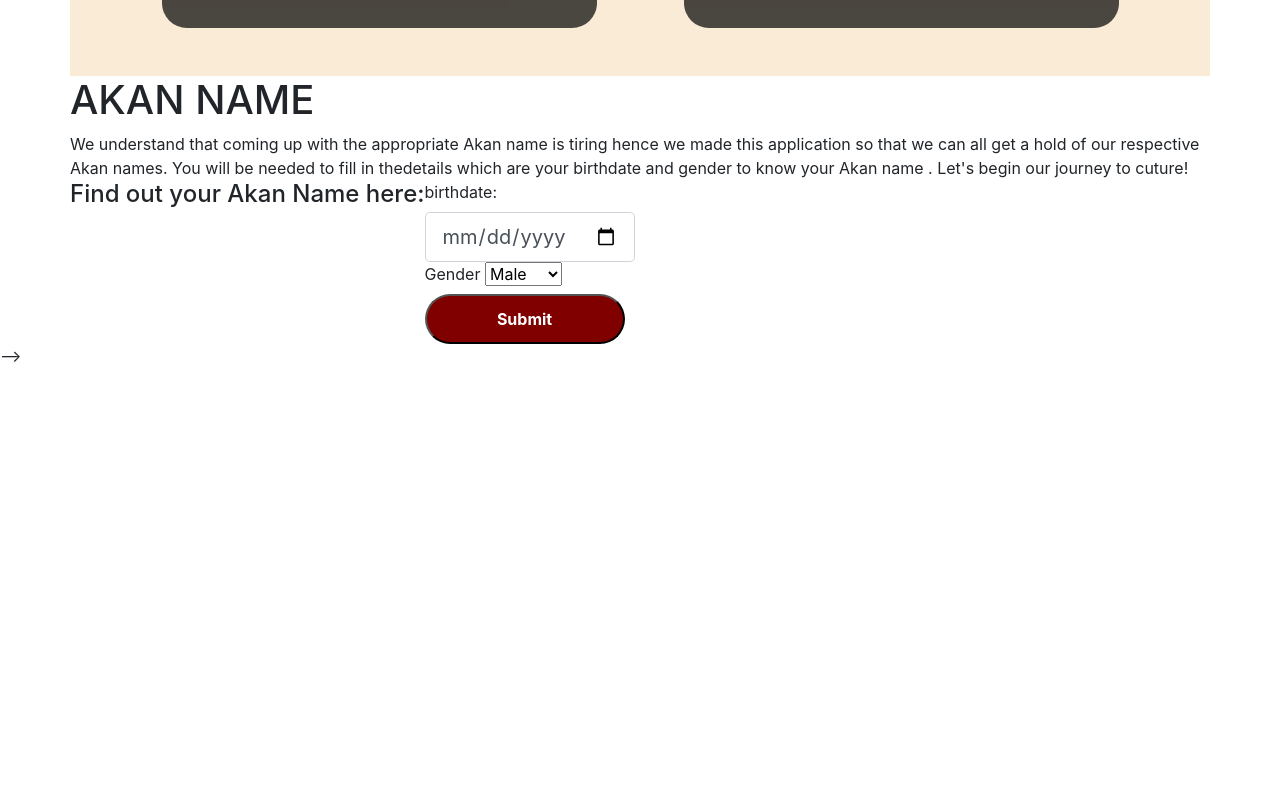
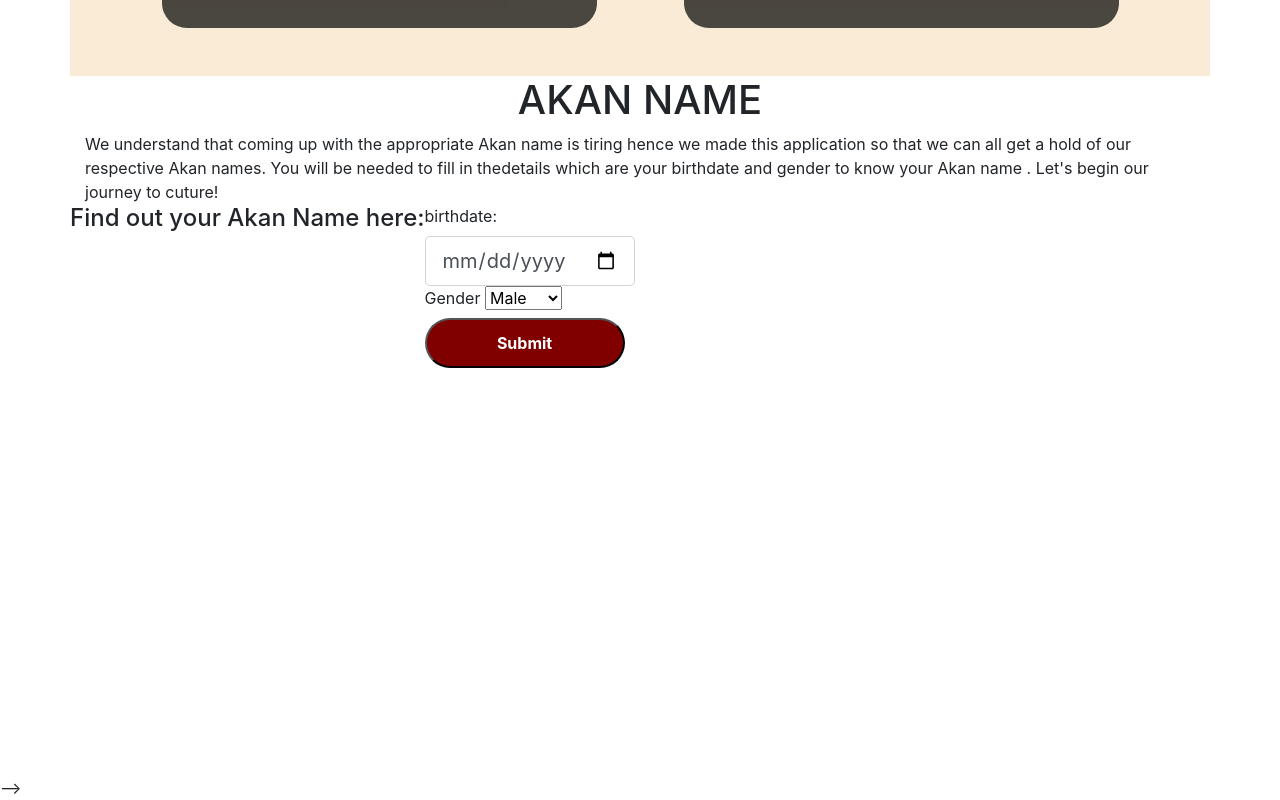
Before and after one commit to Nobella-Nyarari-Ejiofor/ghanaculture, a plain HTML site: page index.html in a window 1280 px wide. Shown: the part 1517-2317 px from the top of the page. Before the commit the page ends 1885 px from the top, so only its background shows below. Drawn offline with nearby package versions, Linux system fonts and the light colour scheme.

```diff
--- a/index.css
+++ b/index.css
@@ -101,3 +101,10 @@ background-color: antiquewhite ;
   width: 200px;
   border-radius: 25px;
 }
+.introduction{
+  height: 700px;
+}
+
+.introduction h1{
+  text-align: center;
+}
--- a/index.html
+++ b/index.html
@@ -90,10 +90,10 @@
 <!-- section for the form  -->
 <div class="container">
   <section >
-     <div class="row introduction">
+    <div class="introduction">
        <h1>AKAN NAME </h1>
         We understand that coming up with the appropriate Akan name is tiring hence we made this application so that we can all get a hold of our respective Akan names. You will be needed to fill in thedetails which are your birthdate and gender to know your Akan name . Let's begin our journey to cuture!
-      </div>
+
       <div class="row form">
         <h4>Find out your Akan Name here:</h4><br>
            <form id ="forms">
@@ -108,6 +108,7 @@
               <br>
              <button  class ="buttonstyle" type="submit" class="btn btn-primary">Submit </button>
            </form>
+          </div>
 
        </div>
   </section>
```
